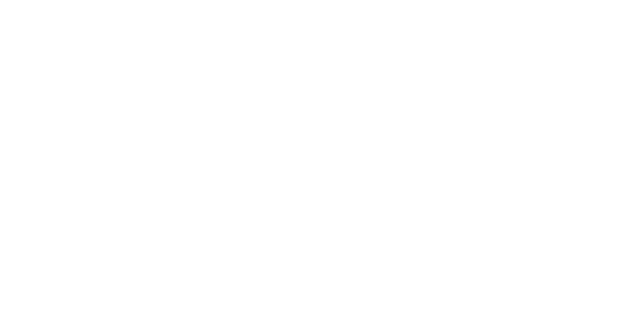
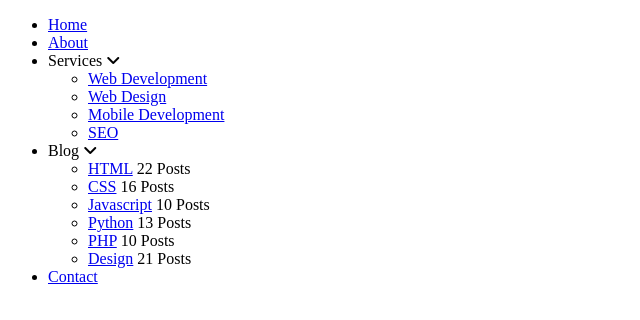
Before and after one commit to MarcLignarius/CSS.DropdownMenu, a plain HTML site: page index.html in a window 1280 px wide. Shown: the whole page, without its empty margins (0-640 px from the left). Drawn offline with Linux system fonts and the light colour scheme.

Commit message:
add markup

```diff
--- a/index.html
+++ b/index.html
@@ -8,6 +8,32 @@
   <title>CSS Dropdown Menu</title>
 </head>
 <body>
-
+  <nav id="navbar">
+    <ul>
+      <li><a href="#">Home</a></li>
+      <li><a href="#">About</a></li>
+      <li>
+        Services <i class="fas fa-angle-down"></i>
+        <ul>
+          <li><a href="#">Web Development</a></li>
+          <li><a href="#">Web Design</a></li>
+          <li><a href="#">Mobile Development</a></li>
+          <li><a href="#">SEO</a></li>
+        </ul>
+      </li>
+      <li>
+        Blog <i class="fas fa-angle-down"></i>
+        <ul>
+          <li><a href="#">HTML</a> <span>22 Posts</span></li>
+          <li><a href="#">CSS</a> <span>16 Posts</span></li>
+          <li><a href="#">Javascript</a> <span>10 Posts</span></li>
+          <li><a href="#">Python</a> <span>13 Posts</span></li>
+          <li><a href="#">PHP</a> <span>10 Posts</span></li>
+          <li><a href="#">Design</a> <span>21 Posts</span></li>
+        </ul>
+      </li>
+      <li><a href="#">Contact</a></li>
+    </ul>
+  </nav>
 </body>
 </html>
```
